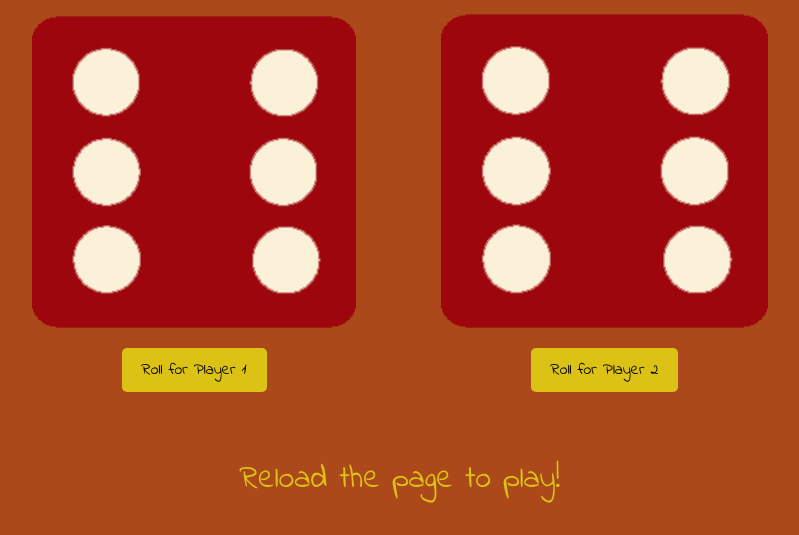
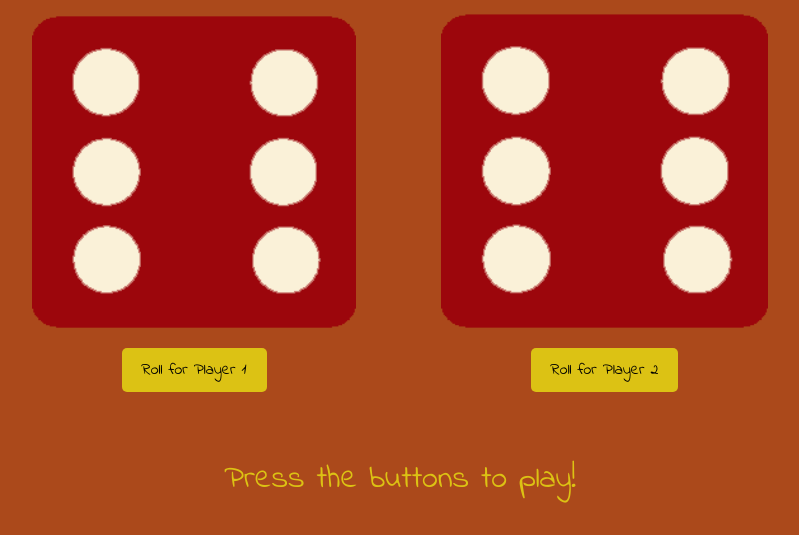
Before and after one commit to emmhe015/diceGame, a plain HTML site: page index.html in a window 1280 px wide. Shown: the part 313-848 px from the top of the page, without its empty margins (240-1039 px from the left). Drawn offline with Linux system fonts and the light colour scheme.

Commit message:
Update text in footer

```diff
--- a/index.html
+++ b/index.html
@@ -29,7 +29,7 @@
   </div>
 
   <footer>
-    <p>Reload the page to play!</p>
+    <p>Press the buttons to play!</p>
   </footer>
 
   <script src="assets/js/script.js"></script>
```
